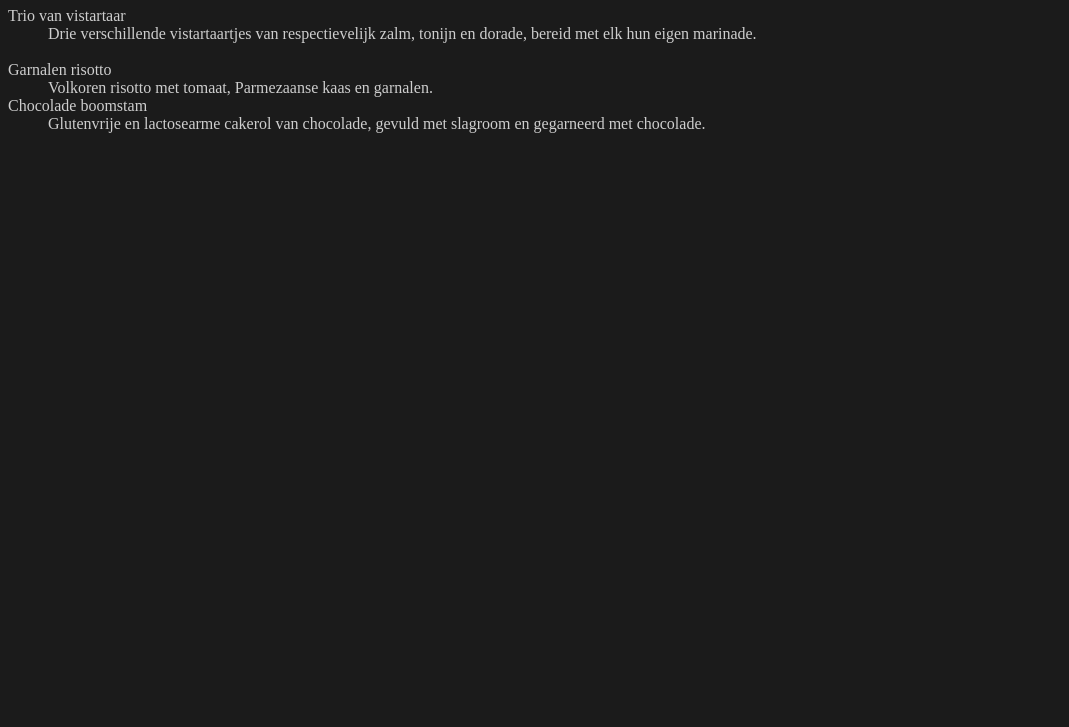
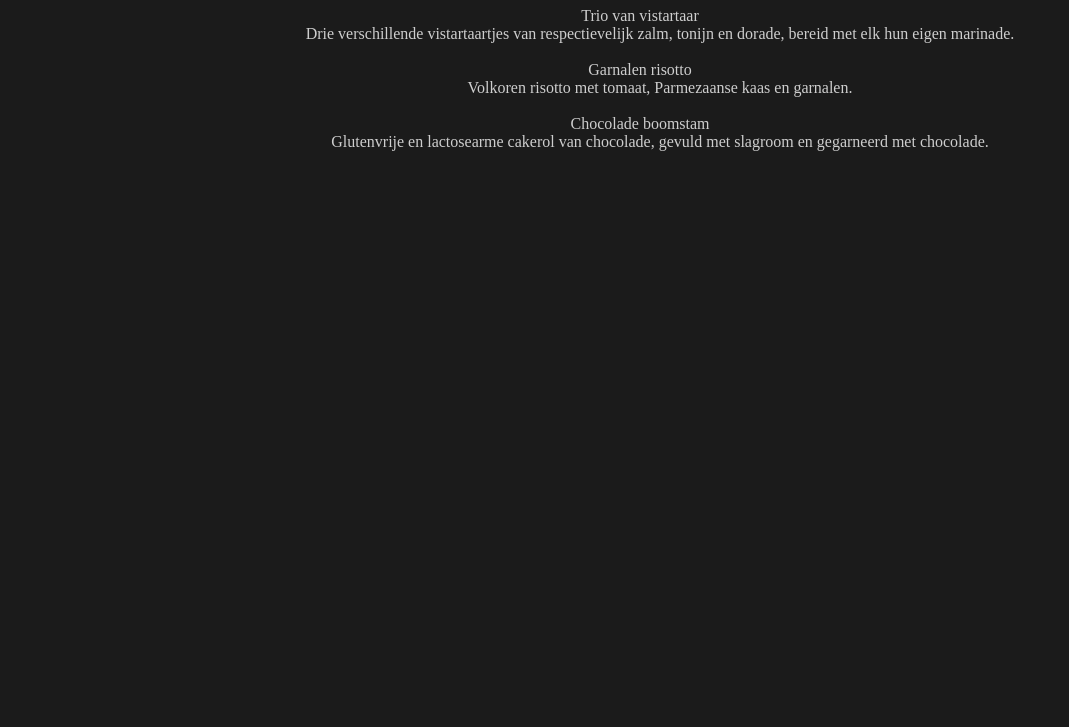
Before and after one commit to CrustaShrimp/Menu, a plain HTML site: page index.html in a window 1280 px wide. Shown: the part 73-800 px from the top of the page, without its empty margins (0-1069 px from the left). Drawn offline with Linux system fonts and the light colour scheme.

Commit message:
Update index.html

```diff
--- a/index.html
+++ b/index.html
@@ -7,6 +7,7 @@
 	body{
    	color: #CECECE;
 	background-color: #1B1B1B;
+	text-align: center;
 	}
    </style>
   </head>
@@ -17,9 +18,9 @@
       <dt>Trio van vistartaar</dt>
       <dd>Drie verschillende vistartaartjes van respectievelijk zalm, tonijn en dorade, bereid met elk hun eigen marinade.</dd><br/>
       <dt>Garnalen risotto</dt>
-      <dd>Volkoren risotto met tomaat, Parmezaanse kaas en garnalen.</dd>
+      <dd>Volkoren risotto met tomaat, Parmezaanse kaas en garnalen.</dd><br/>
       <dt>Chocolade boomstam</dt>
-      <dd>Glutenvrije en lactosearme cakerol van chocolade, gevuld met slagroom en gegarneerd met chocolade.</dd>
+      <dd>Glutenvrije en lactosearme cakerol van chocolade, gevuld met slagroom en gegarneerd met chocolade.</dd><br/>
     </dl>
     <!--<h1><span class="answertext" id="answer"></span></h1>-->
 
```
